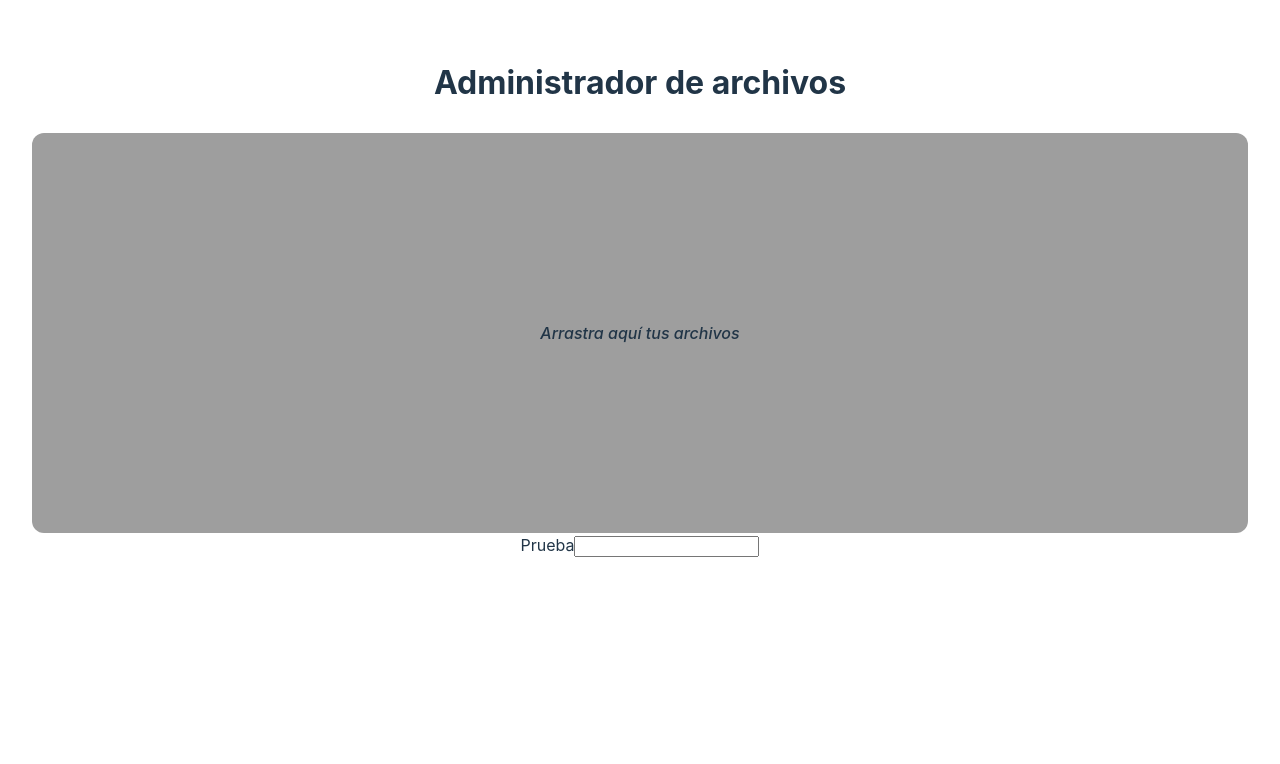
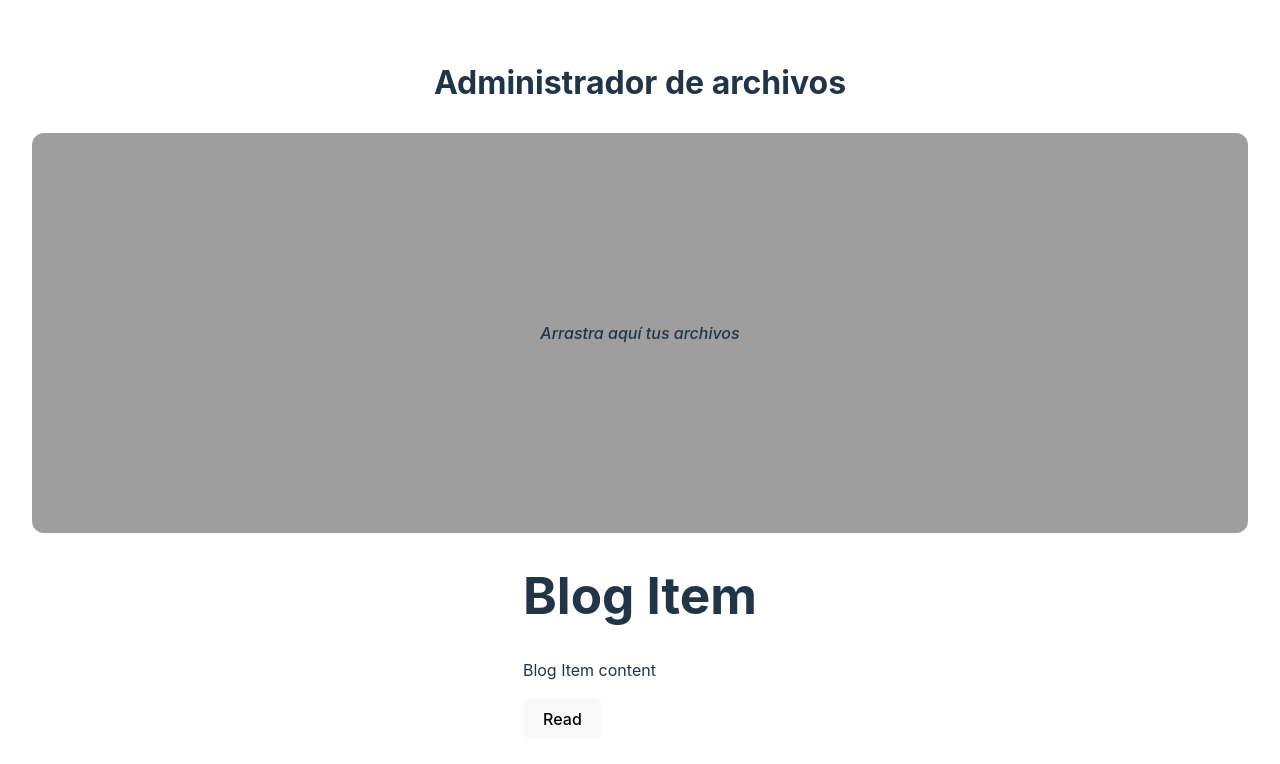
Before and after one commit to codigofacilito/react-v19-examples, a React (Vite) app: page / in a window 1280 px wide. Shown: the top 764 px of the page. Built offline with nearby package versions, Linux system fonts and the light colour scheme.

Commit message:
Meta data tags

```diff
--- a/package.json
+++ b/package.json
@@ -14,7 +14,8 @@
     "eslint-plugin-react-compiler": "^0.0.0-experimental-0998c1e-20240625",
     "react": "19.0.0-rc-e684ca66ab-20240619",
     "react-dom": "19.0.0-rc-e684ca66ab-20240619",
-    "react-dropzone": "^14.2.3"
+    "react-dropzone": "^14.2.3",
+    "vite-plugin-css-injected-by-js": "^3.5.1"
   },
   "devDependencies": {
     "@types/react": "npm:types-react@^19.0.0-rc.1",
--- a/src/App.tsx
+++ b/src/App.tsx
@@ -1,11 +1,13 @@
-import { useCallback, useState, useActionState, useRef, use } from 'react';
+import { useCallback, useState, useActionState, useRef, /*use*/ } from 'react';
 import { useDropzone } from 'react-dropzone';
 
 import mockUploadImage, { initialStateType } from './utils/mockUploadImage';
-import './App.css';
 import SubmitButton from './components/SubmitButton';
 import CustomInput from './components/CustomInput';
-import ThemeContext from './context/ThemeContext';
+// import ThemeContext from './context/ThemeContext';
+import BlogItem from './components/BlogItem';
+
+import './App.css';
 
 const initialState: initialStateType = {
   success: false,
@@ -14,12 +16,12 @@
 };
 
 const App = () => {
-  const theme = use(ThemeContext);
-  const myPromise = use(Promise.resolve({ data: [{ id: 1, value: 'one' }] }).catch(undefined));
+  // const theme = use(ThemeContext);
+  // const myPromise = use(Promise.resolve({ data: [{ id: 1, value: 'one' }] }).catch(undefined));
   const inputContainerRef = useRef<HTMLDivElement>(null);
   const inputRef = useRef<HTMLInputElement>(null);
 
-  console.log('myPromise:', myPromise);
+  // console.log('myPromise:', myPromise);
 
   const [file, setFile] = useState<File>();
   const [{ error, success }, submitAction] = useActionState(mockUploadImage, initialState);
@@ -40,7 +42,7 @@
     onDrop,
     accept: {
       "image/png": [".png"],
-      "image/jpeg": ["jpeg"],
+      "image/jpeg": [".jpeg"],
     }
   });
 
@@ -56,6 +58,7 @@
 
   return (
     <form className='container' action={submitAction}>
+      <title>Blog MAIN</title>
       <h2 className='title'>Administrador de archivos</h2>
       <div className='input-area' {...getRootProps()}>
         <input {...getInputProps()} name='file' />
@@ -63,7 +66,8 @@
         {!success && !!error && <p className='error'>{error}</p>}
       </div>
       {!!file && <SubmitButton />}
-      <CustomInput label='Prueba' ref={inputContainerRef} inputRef={inputRef} />
+      {/*<CustomInput label='Prueba' ref={inputContainerRef} inputRef={inputRef} />*/}
+      <BlogItem />
     </form>
   )
 }
--- /dev/null
+++ b/src/components/BlogItem.tsx
@@ -0,0 +1,13 @@
+const BlogItem = () => {
+    return (
+            <div>
+                <title>Blog Item - 1</title>
+                <meta name="description" content="Blog Item - 1" />
+                <h1>Blog Item</h1>
+                <p>Blog Item content</p>
+                <button className="read">Read</button>
+            </div>
+     );
+};
+
+export default BlogItem;
--- a/vite.config.ts
+++ b/vite.config.ts
@@ -1,5 +1,6 @@
 import { defineConfig } from 'vite'
 import react from '@vitejs/plugin-react'
+import cssInjectedByJsPlugin from 'vite-plugin-css-injected-by-js'
 
 const ReactCompilerConfig = {
 
@@ -13,5 +14,5 @@
         ['babel-plugin-react-compiler', ReactCompilerConfig]
       ],
     }
-  })],
+  }), cssInjectedByJsPlugin()],
 })
```
Also changed, not shown: 1 other file (tests, documents, lock files or other folders).
